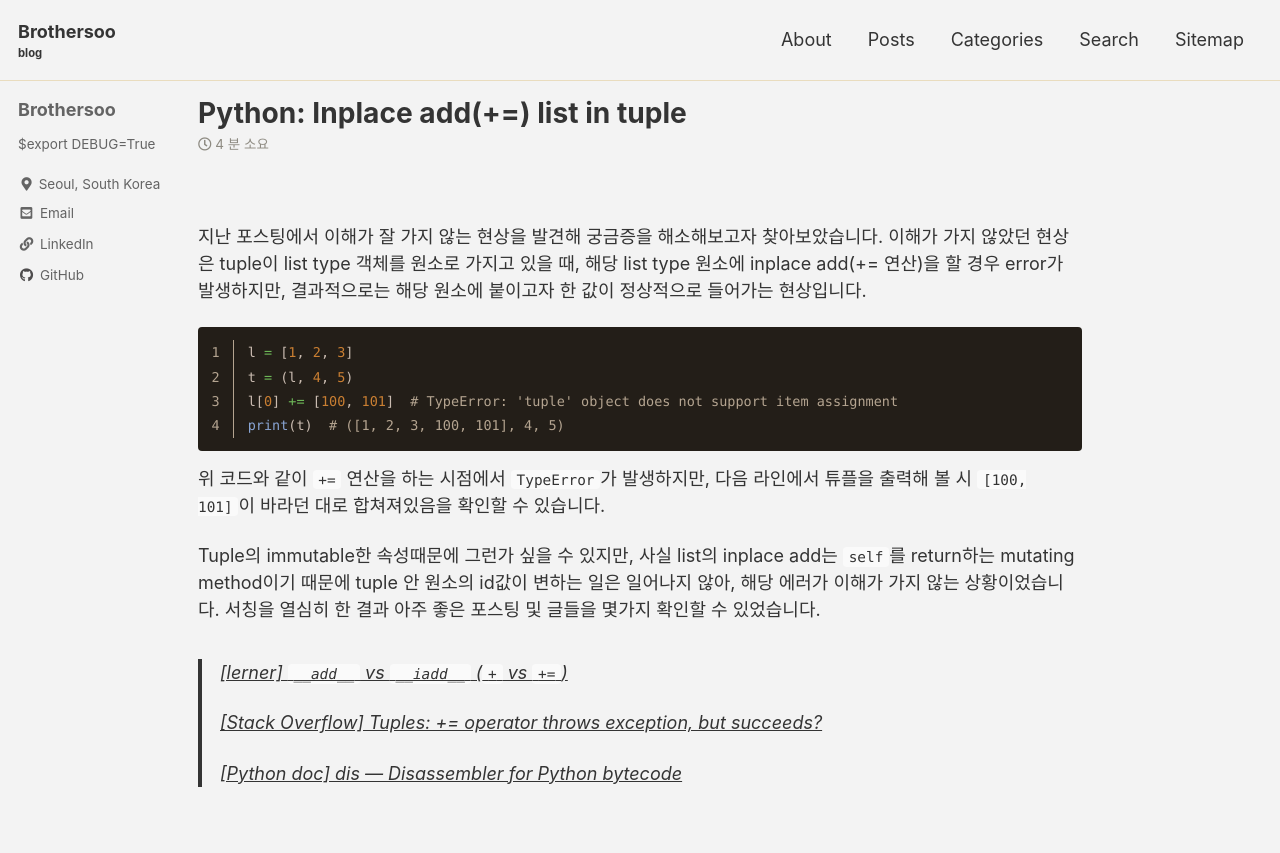
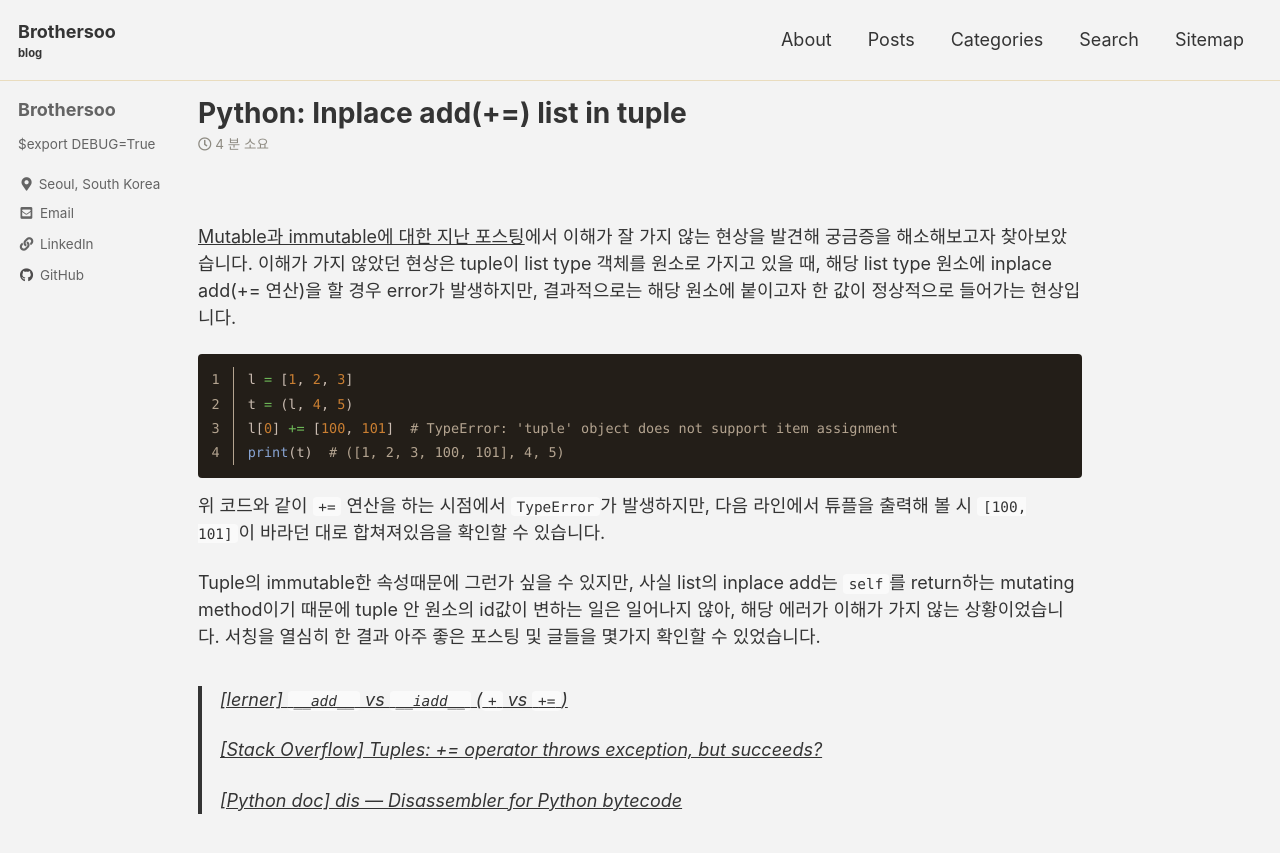
Before and after one commit to brothersoo/brothersoo.github.io, a Jekyll site: the page built from _posts/python/2021-09-15-iadd_list_in_tuple.md, in a window 1280 px wide and 900 px high. Shown: the top 853 px of the window. Built offline with Jekyll 4.4.1, drawn with Linux system fonts in a browser that asks for light colours; cached includes are drawn as plain includes; comment, search, counter and statistics services are not loaded.

Commit message:
MODIFY: link posts

````diff
--- a/_posts/python/2021-09-15-iadd_list_in_tuple.md
+++ b/_posts/python/2021-09-15-iadd_list_in_tuple.md
@@ -9,7 +9,7 @@ permalink: /python/:title
 
 <br>
 
-지난 포스팅에서 이해가 잘 가지 않는 현상을 발견해 궁금증을 해소해보고자 찾아보았습니다. 이해가 가지 않았던 현상은 tuple이 list type 객체를 원소로 가지고 있을 때, 해당 list type 원소에 inplace add(+= 연산)을 할 경우 error가 발생하지만, 결과적으로는 해당 원소에 붙이고자 한 값이 정상적으로 들어가는 현상입니다.
+[Mutable과 immutable에 대한 지난 포스팅](https://brothersoo.github.io/python/mutable_and_immutable_objects)에서 이해가 잘 가지 않는 현상을 발견해 궁금증을 해소해보고자 찾아보았습니다. 이해가 가지 않았던 현상은 tuple이 list type 객체를 원소로 가지고 있을 때, 해당 list type 원소에 inplace add(+= 연산)을 할 경우 error가 발생하지만, 결과적으로는 해당 원소에 붙이고자 한 값이 정상적으로 들어가는 현상입니다.
 
 ```python
 l = [1, 2, 3]
````
Also changed, not shown: _posts/python/2021-09-14-mutable_and_immutable_objects.md (+1 -1 lines).
